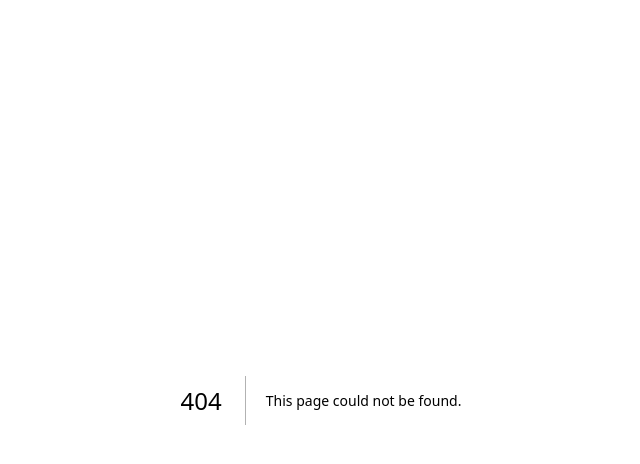
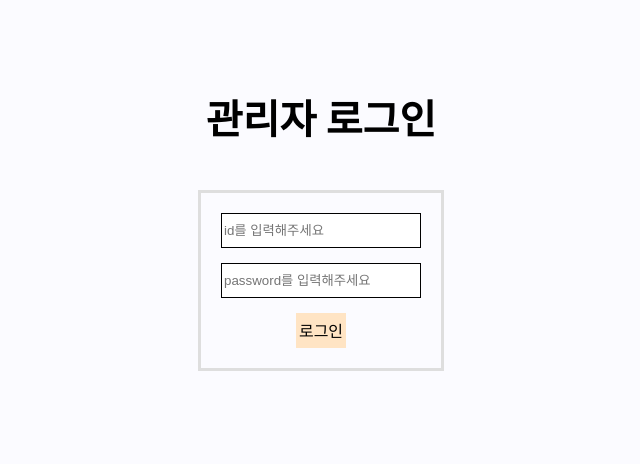
Before and after one commit to DonggyunKim00/LeicaBlog, a Next.js app: page /adminLogin in a window 1280 px wide. Before the commit this address had no page. Shown: the top 464 px of the page, without its empty margins (319-959 px from the left). Built offline with nearby package versions, Linux system fonts and the light colour scheme.

Commit message:
feat: LoginPage ui 개발, login api 연결 #26

```diff
--- /dev/null
+++ b/pages/adminLogin.tsx
@@ -0,0 +1,11 @@
+import React from "react";
+import LoginPage from "../src/container/adminLoginPage/LoginPage";
+const adminLogin = () => {
+  return (
+    <>
+      <LoginPage />
+    </>
+  );
+};
+
+export default adminLogin;
--- /dev/null
+++ b/pages/api/login.ts
@@ -0,0 +1,24 @@
+import axios from "axios";
+import { InputForm } from "@/container/adminLoginPage/LoginPage";
+export const adminLoginApi = async (form: InputForm) => {
+  try {
+    const formData = new FormData();
+    formData.append("username", form.id);
+    formData.append("password", form.password);
+
+    const res = await axios.post(
+      `${process.env.NEXT_PUBLIC_API_URL}/login`,
+      formData,
+      {
+        headers: {
+          "Content-Type": "multipart/form-data",
+        },
+      }
+    );
+
+    return res;
+  } catch (err) {
+    console.log(err);
+    return null;
+  }
+};
--- /dev/null
+++ b/src/container/adminLoginPage/LoginPage.tsx
@@ -0,0 +1,84 @@
+import React, { useState } from "react";
+import { css, styled } from "styled-components";
+import { adminLoginApi } from "../../../pages/api/login";
+
+export interface InputForm {
+  id: string;
+  password: string;
+}
+const LoginPage = () => {
+  const [form, setForm] = useState<InputForm>({ id: "", password: "" });
+
+  return (
+    <Container>
+      <Title>관리자 로그인</Title>
+      <InputDiv
+        onSubmit={async (e: any) => {
+          await e.preventDefault();
+          await adminLoginApi(form);
+        }}
+      >
+        <Id
+          placeholder="id를 입력해주세요"
+          value={form.id}
+          onChange={(e: any) => setForm({ ...form, id: e.target.value })}
+        />
+        <Password
+          placeholder="password를 입력해주세요"
+          type="password"
+          value={form.password}
+          onChange={(e: any) => setForm({ ...form, password: e.target.value })}
+        />
+        <LoginBtn
+          type="submit"
+          onClick={(e: any) => {
+            e.preventDefault();
+            adminLoginApi(form);
+          }}
+        >
+          로그인
+        </LoginBtn>
+      </InputDiv>
+    </Container>
+  );
+};
+
+export default LoginPage;
+
+const Container = styled.div`
+  display: flex;
+  flex-direction: column;
+  justify-content: center;
+  align-items: center;
+  gap: 50px;
+  margin-top: 100px;
+`;
+
+const Title = styled.span`
+  font-size: 40px;
+  font-weight: 700;
+`;
+const InputDiv = styled.form`
+  display: flex;
+  flex-direction: column;
+  align-items: center;
+  gap: 15px;
+  padding: 20px;
+  border: 3px solid #dedede;
+`;
+const inputcss = css`
+  border: 1px solid black;
+  width: 200px;
+  height: 35px;
+`;
+const Id = styled.input`
+  ${inputcss}
+`;
+const Password = styled.input`
+  ${inputcss}
+`;
+const LoginBtn = styled.button`
+  background-color: bisque;
+  width: 50px;
+  height: 35px;
+`;
```
